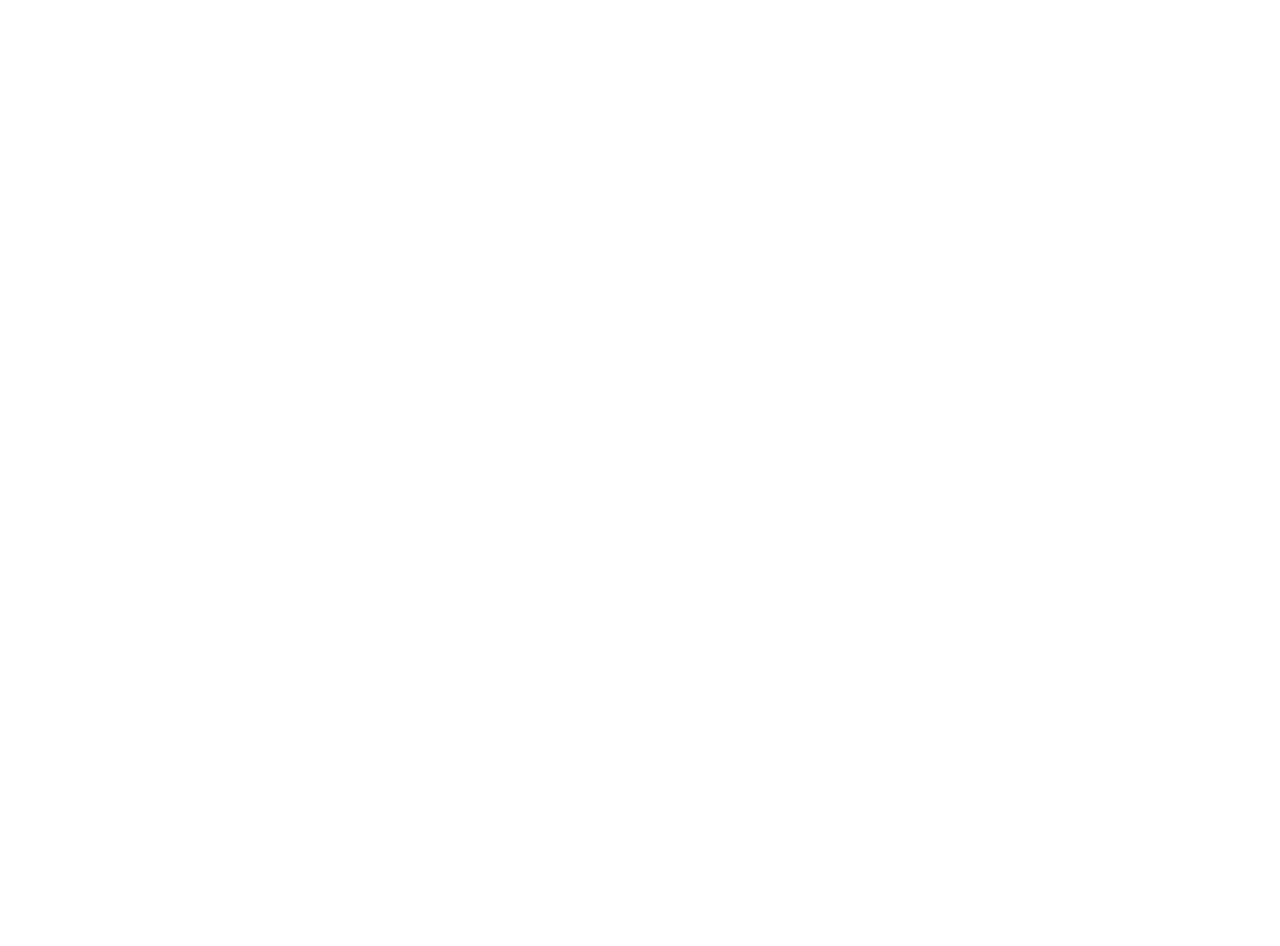
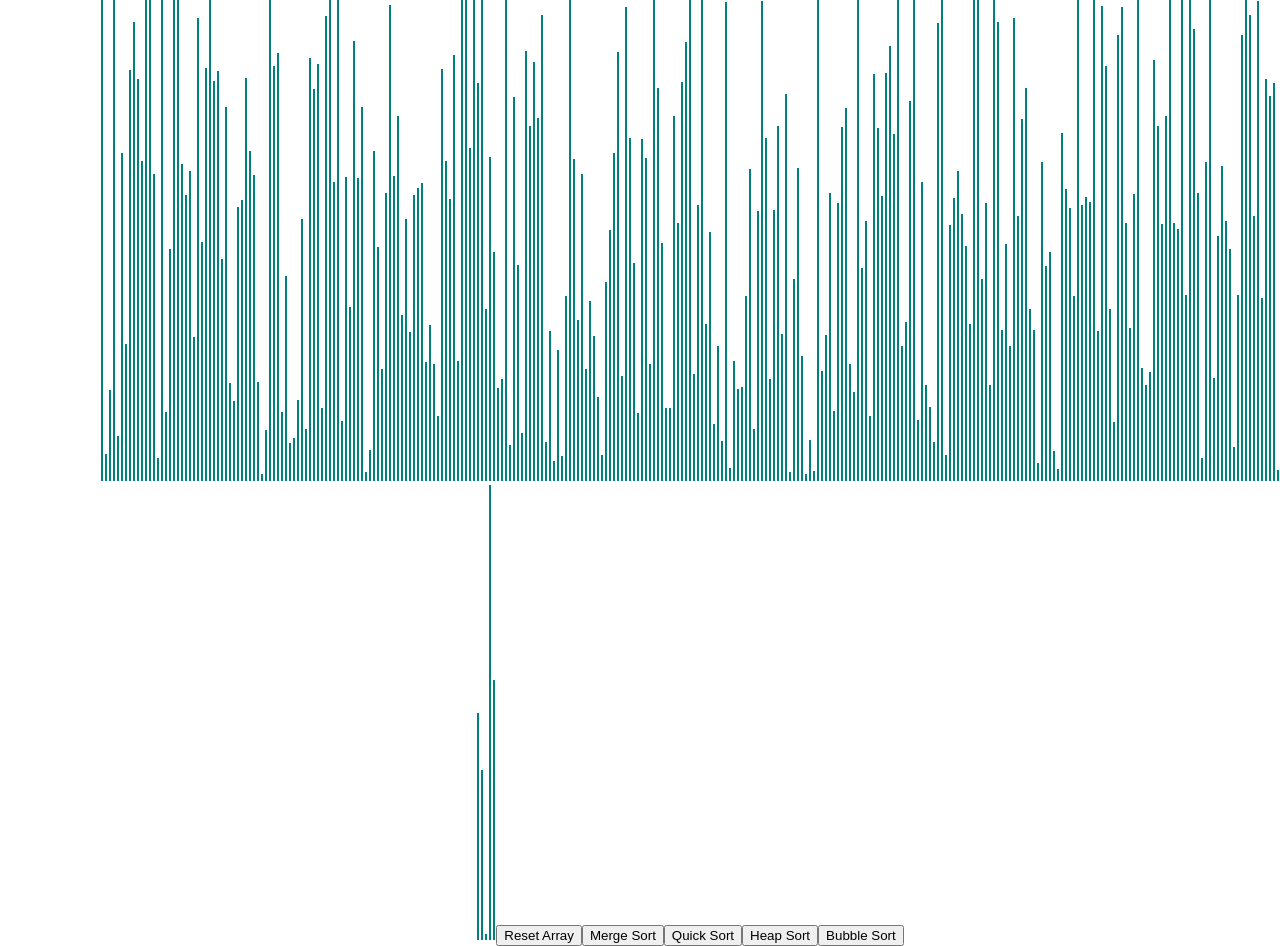
Before and after one commit to vikas-bishnoi/algowoke, a React (Create React App) app: page / in a window 1280 px wide. Shown: the part 60-1006 px from the top of the page. Before the commit the page ends 800 px from the top, so only its background shows below. Built offline with nearby package versions, Linux system fonts and the light colour scheme.

Commit message:
finish setting up sorting files

```diff
--- a/src/Sorting/MergeSort/MergeSort.css
+++ b/src/Sorting/MergeSort/MergeSort.css
@@ -0,0 +1,11 @@
+.array-container {
+    position: absolute;
+    left: 100px;
+    /* top: 100px; */
+}
+
+.array-bar {
+    width: 2px;
+    display: inline-block;
+    margin: 0 1px;
+}
--- a/src/Sorting/MergeSort/MergeSort.js
+++ b/src/Sorting/MergeSort/MergeSort.js
@@ -1,5 +1,9 @@
 import React, { useState, useEffect } from 'react';
 import "./MergeSort.css";
+
+
+const PRIMARY_COLOR = 'teal';
+
 
 const MergeSort = ({ props }) => {
   const [array, setArray] = useState([]);
@@ -8,20 +12,46 @@ const MergeSort = ({ props }) => {
     return Math.floor(Math.random() * (max - min + 1))
   }
 
+  const resetArray = () => {
+    let temp = []
+    for(let i=0; i<300; i++) {
+      temp.push(randomBetween(5, 550))
+    }
+    setArray(temp);
+  }
+
+  const mergeSort = () => {}
+
+  const quickSort = () => {}
+
+  const heapSort = () => {}
+
+  const bubbleSort = () => {}
+
   useEffect(() => {
-    for(let i=0; i<100; i++) {
-      array.push(randomBetween(5, 1000))
-    }
+    resetArray()
   }, []);
 
   return (
-    <>
+    <div className="array-container">
       {array.map((value, idx) => {
-        <div className="array-bar" ket={idx}>
-          {value}
-        </div>;
+        return (
+          <div
+            className="array-bar"
+            key={idx}
+            style={{
+              backgroundColor: PRIMARY_COLOR,
+              height: `${value}px`,
+            }}></div>
+        )
       })}
-    </>
+
+      <button onClick={resetArray}>Reset Array</button>
+      <button onClick={mergeSort}>Merge Sort</button>
+      <button onClick={quickSort}>Quick Sort</button>
+      <button onClick={heapSort}>Heap Sort</button>
+      <button onClick={bubbleSort}>Bubble Sort</button>
+    </div>
   );
 };
 
```
